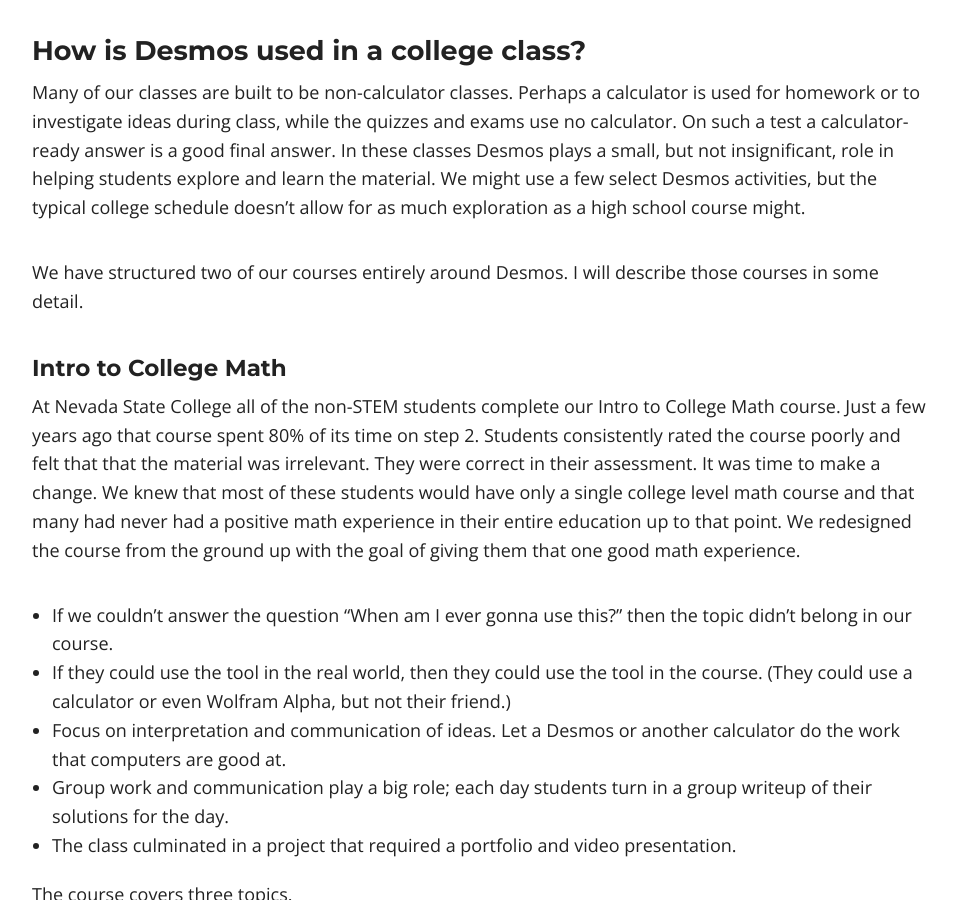
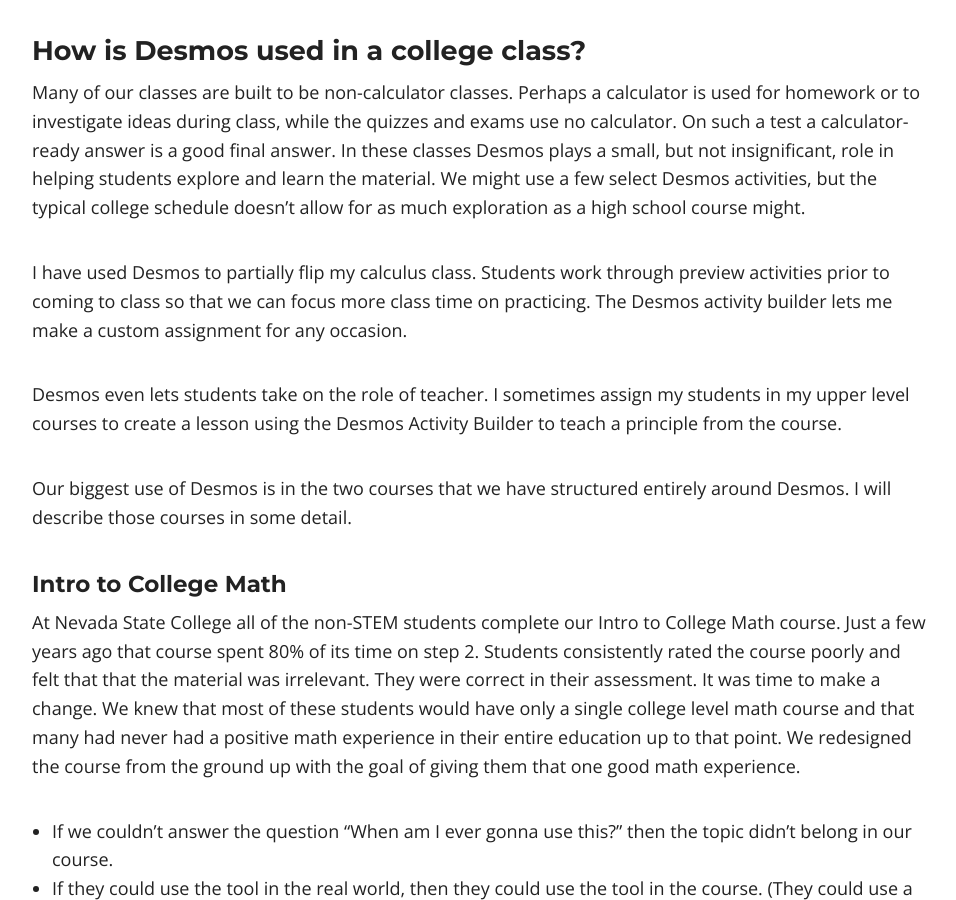
Before and after one commit to sergeballif/sergeballif.github.io, a Jekyll site: the page built from play.md, in a window 1280 px wide and 900 px high, scrolled down 3130 px. Shown: the whole window, without its empty margins (158-1114 px from the left). Built offline with Jekyll 4.4.1, drawn with Linux system fonts in a browser that asks for light colours; nearby versions of some CDN libraries.

Commit message:
Update play.md

```diff
--- a/play.md
+++ b/play.md
@@ -57,7 +57,11 @@
 
 Many of our classes are built to be non-calculator classes. Perhaps a calculator is used for homework or to investigate ideas during class, while the quizzes and exams use no calculator. On such a test a calculator-ready answer is a good final answer. In these classes Desmos plays a small, but not insignificant, role in helping students explore and learn the material. We might use a few select Desmos activities, but the typical college schedule doesn't allow for as much exploration as a high school course might.
 
-We have structured two of our courses entirely around Desmos. I will describe those courses in some detail.
+I have used Desmos to partially flip my calculus class. Students work through preview activities prior to coming to class so that we can focus more class time on practicing. The Desmos activity builder lets me make a custom assignment for any occasion.
+
+Desmos even lets students take on the role of teacher. I sometimes assign my students in my upper level courses to create a lesson using the Desmos Activity Builder to teach a principle from the course.
+
+Our biggest use of Desmos is in the two courses that we have structured entirely around Desmos. I will describe those courses in some detail.
 
 #### Intro to College Math
 
```
